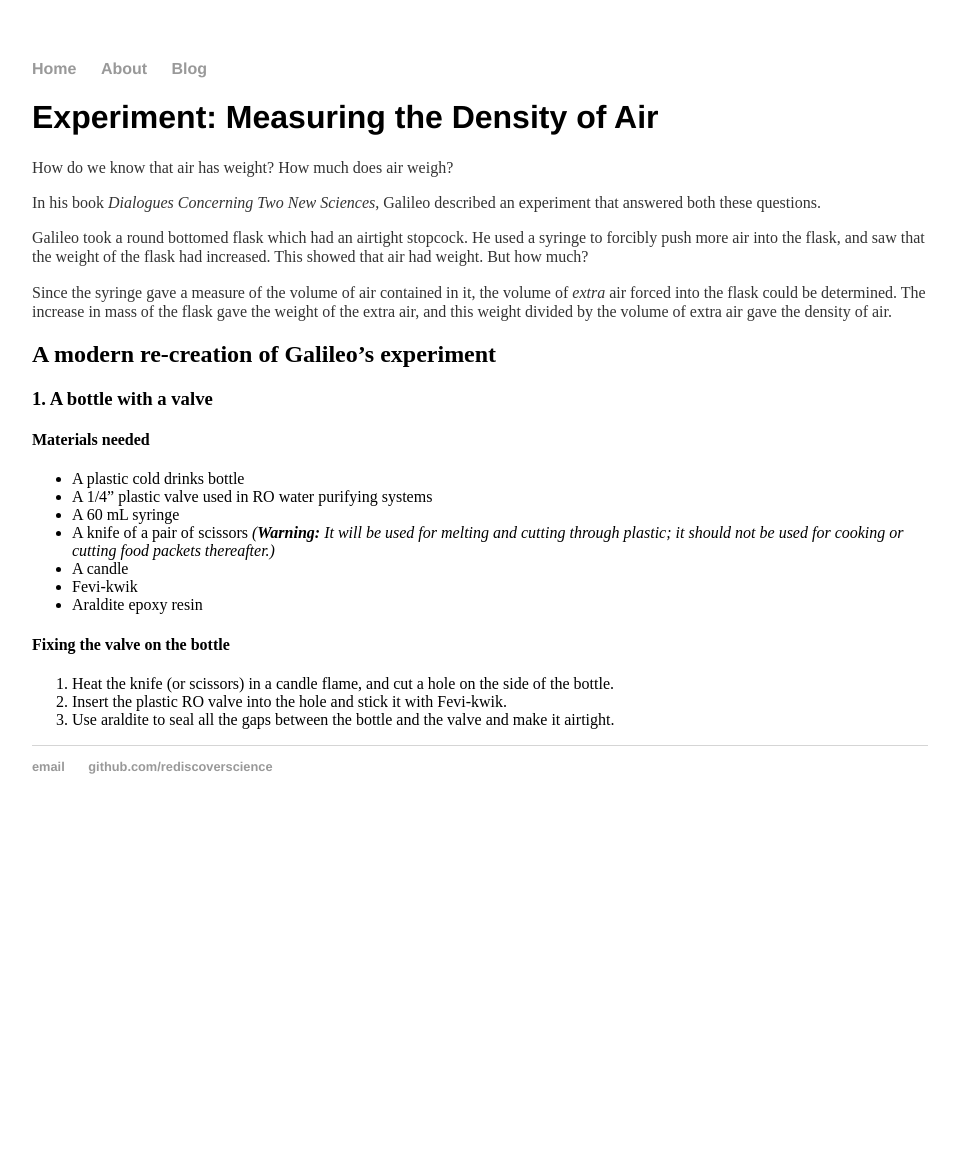
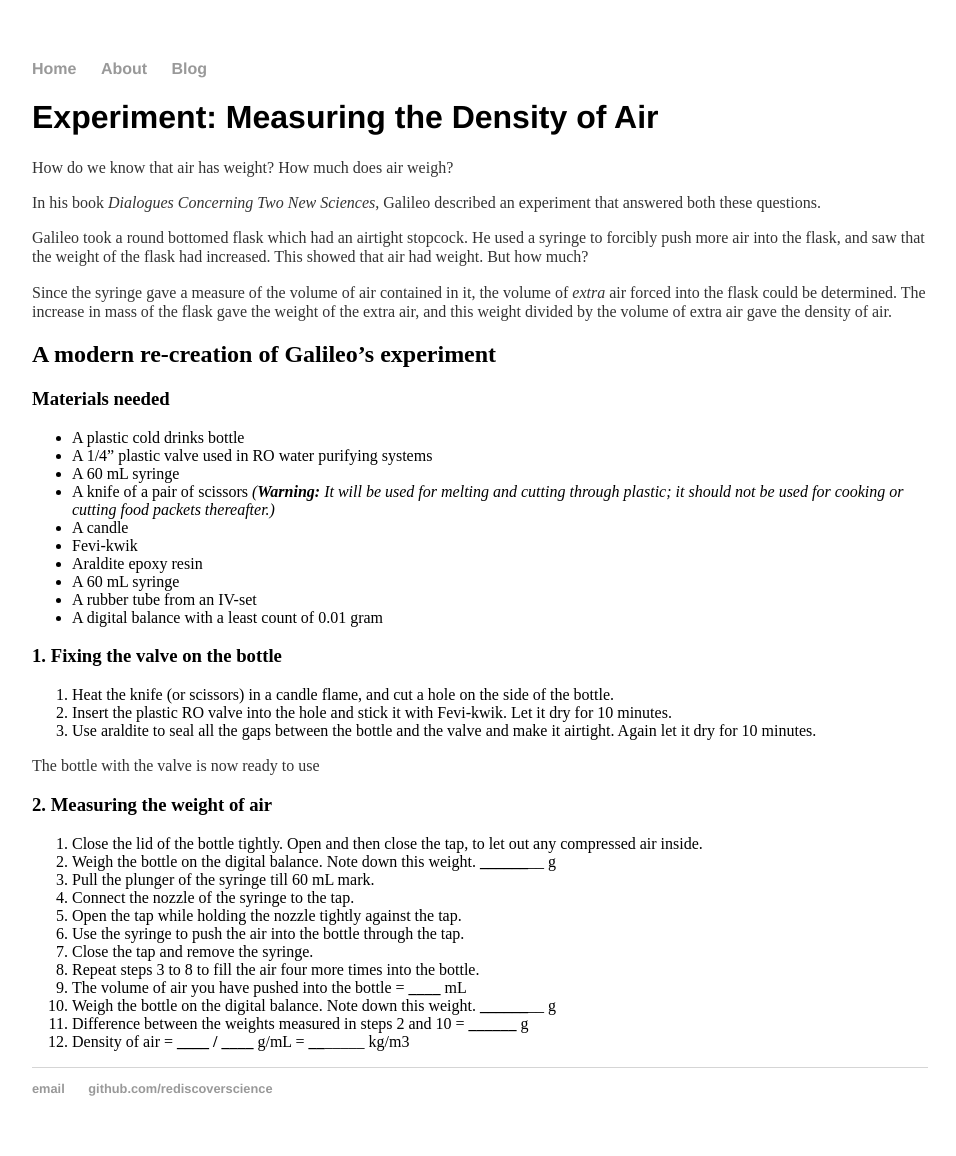
Before and after one commit to rediscoverscience/rediscoverscience.github.io, a Jekyll site: the page built from vacuum/weight-air.md, in a window 1280 px wide. Shown: the whole page, without its empty margins (160-1116 px from the left). Built offline with Jekyll 4.4.1, drawn with Linux system fonts in a browser that asks for light colours; our own code applies the rules of GitHub Pages for plain Markdown files; before the commit the page ends 900 px from its top, so only the background shows below that.

Commit message:
Update weight-air.md

```diff
--- a/vacuum/weight-air.md
+++ b/vacuum/weight-air.md
@@ -25,9 +23,29 @@ Since the syringe gave a measure of the volume of air contained in it, the volum
 * A candle
 * Fevi-kwik
 * Araldite epoxy resin
+* A 60 mL syringe
+* A rubber tube from an IV-set
+* A digital balance with a least count of 0.01 gram
 
-#### Fixing the valve on the bottle
+### 1. Fixing the valve on the bottle
 
 1. Heat the knife (or scissors) in a candle flame, and cut a <size> hole on the side of the bottle.
-2. Insert the plastic RO valve into the hole and stick it with Fevi-kwik.
-3. Use araldite to seal all the gaps between the bottle and the valve and make it airtight.
+2. Insert the plastic RO valve into the hole and stick it with Fevi-kwik. Let it dry for 10 minutes.
+3. Use araldite to seal all the gaps between the bottle and the valve and make it airtight. Again let it dry for 10 minutes.
+
+The bottle with the valve is now ready to use
+
+### 2. Measuring the weight of air
+
+1. Close the lid of the bottle tightly. Open and then close the tap, to let out any compressed air inside.
+2. Weigh the bottle on the digital balance. Note down this weight. ____________________ g
+3. Pull the plunger of the syringe till 60 mL mark.
+4. Connect the nozzle of the syringe to the tap.
+5. Open the tap while holding the nozzle tightly against the tap.
+6. Use the syringe to push the air into the bottle through the tap.
+7. Close the tap and remove the syringe.
+8. Repeat steps 3 to 8 to fill the air four more times into the bottle.
+9. The volume of air you have pushed into the bottle = ____________ mL
+10. Weigh the bottle on the digital balance. Note down this weight. ____________________ g
+11. Difference between the weights measured in steps 2 and 10 = __________________ g
+12. Density of air = __________ / __________ g/mL = ___________ kg/m3
```
Also changed, not shown: other parts of vacuum/weight-air.md (+1 -3 lines).
